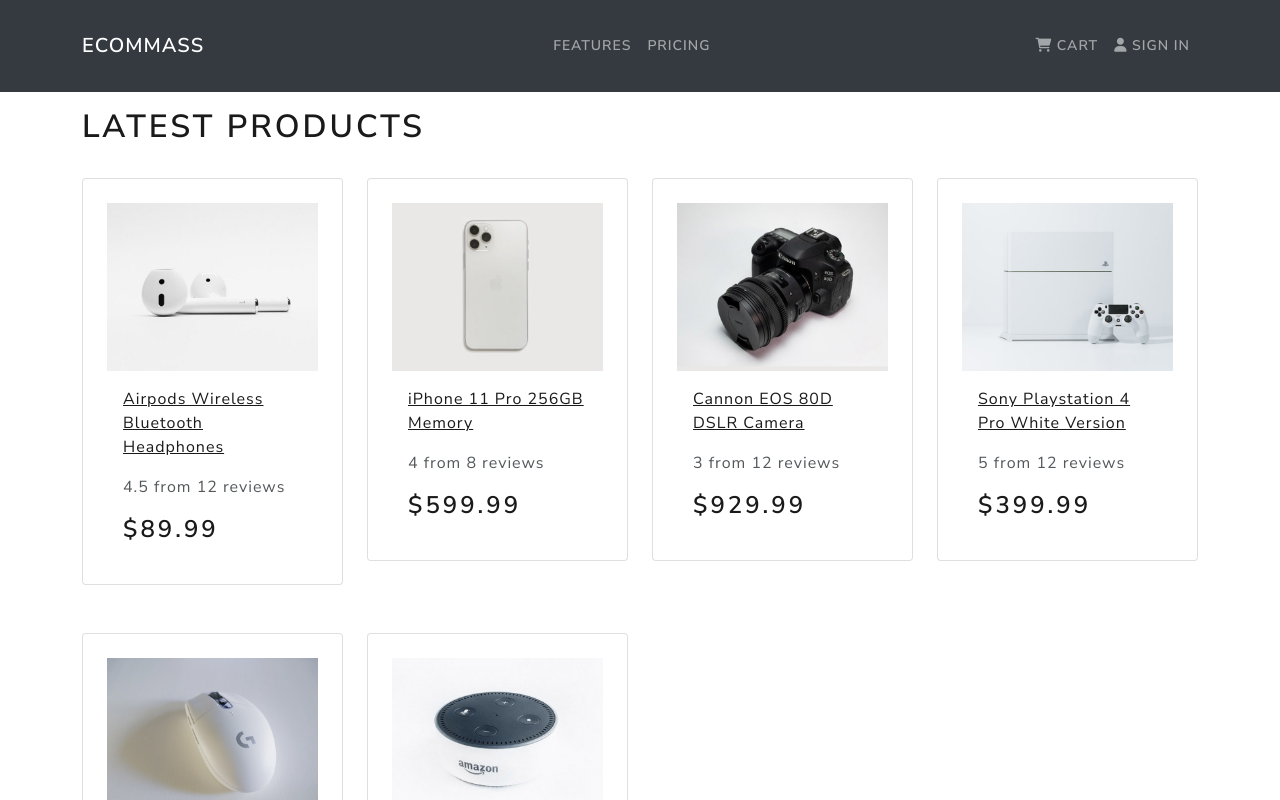
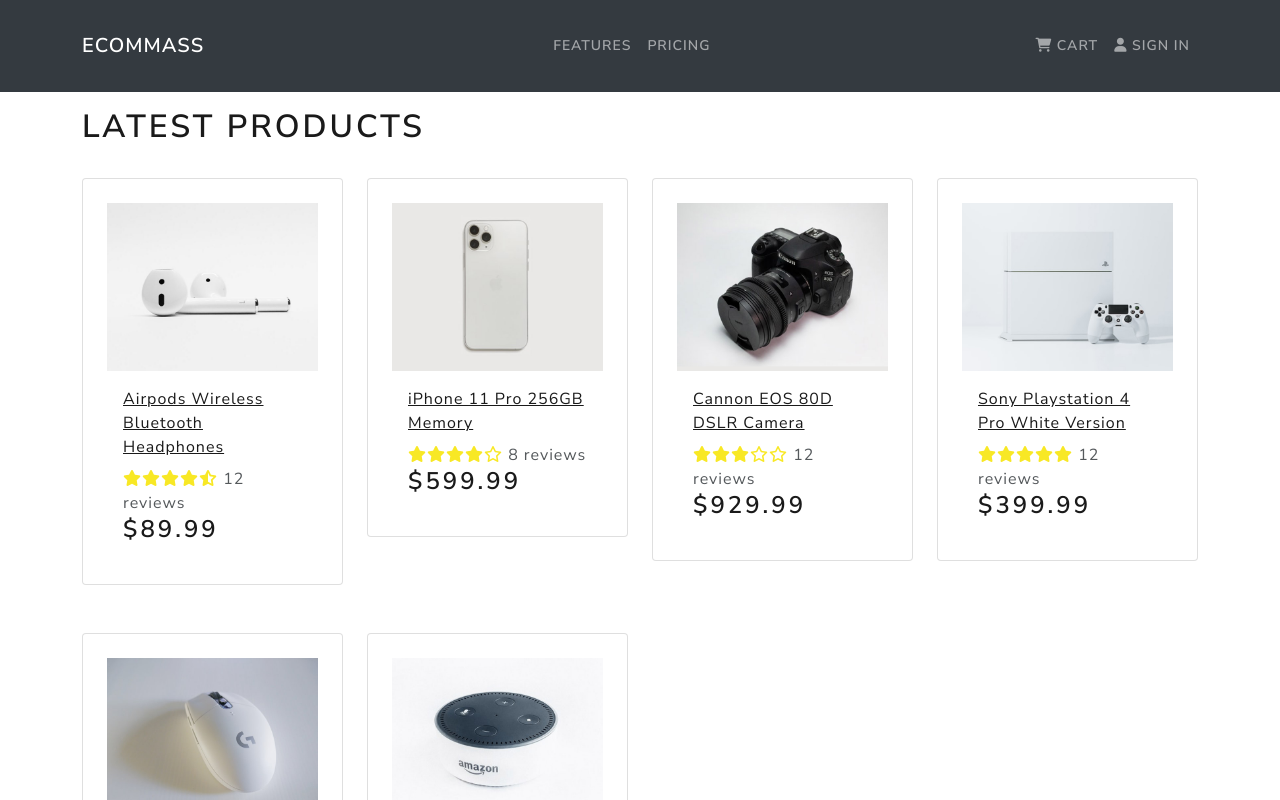
Before and after one commit to calebbenjin/ecomass, a React (Create React App) app in the folder frontend/: page / in a window 1280 px wide. Shown: the top 800 px of the page. Built offline with nearby package versions, Linux system fonts and the light colour scheme.

Commit message:
Rating products Components

```diff
--- a/frontend/src/Components/Products.js
+++ b/frontend/src/Components/Products.js
@@ -1,5 +1,6 @@
 import React from 'react'
 import { Card } from 'react-bootstrap'
+import Rating from './Rating'
 
 const Products = ({product}) => {
   return (
@@ -16,9 +17,7 @@
         </a>
 
         <Card.Text as="div">
-          <div className="my-3">
-            {product.rating} from {product.numReviews} reviews
-          </div>
+          <Rating value={product.rating} text={`${product.numReviews} reviews`} />
         </Card.Text>
         <Card.Text as="h3">${product.price}</Card.Text>
       </Card.Body>
--- /dev/null
+++ b/frontend/src/Components/Rating.js
@@ -0,0 +1,27 @@
+import React from 'react'
+import PropTypes from 'prop-types'
+
+const Rating = ({value, text, color}) => {
+  return (
+    <div className="rating">
+      <span><i style={{color}} className={value >= 1 ? 'fas fa-star' : value >= 0.5 ? 'fas fa-star-half-alt' : 'far fa-star'}></i></span>
+      <span><i style={{color}} className={value >= 2 ? 'fas fa-star' : value >= 1.5 ? 'fas fa-star-half-alt' : 'far fa-star'}></i></span>
+      <span><i style={{color}} className={value >= 3 ? 'fas fa-star' : value >= 2.5 ? 'fas fa-star-half-alt' : 'far fa-star'}></i></span>
+      <span><i style={{color}} className={value >= 4 ? 'fas fa-star' : value >= 3.5 ? 'fas fa-star-half-alt' : 'far fa-star'}></i></span>
+      <span><i style={{color}} className={value >= 5 ? 'fas fa-star' : value >= 4.5 ? 'fas fa-star-half-alt' : 'far fa-star'}></i></span>
+      <span> {text && text}</span>
+    </div>
+  )
+}
+
+Rating.defaultProps = {
+  color: '#f8e825'
+}
+
+Rating.propTypes = {
+  value: PropTypes.number.isRequired,
+  text: PropTypes.string.isRequired,
+  color: PropTypes.string,
+}
+
+export default Rating
```
